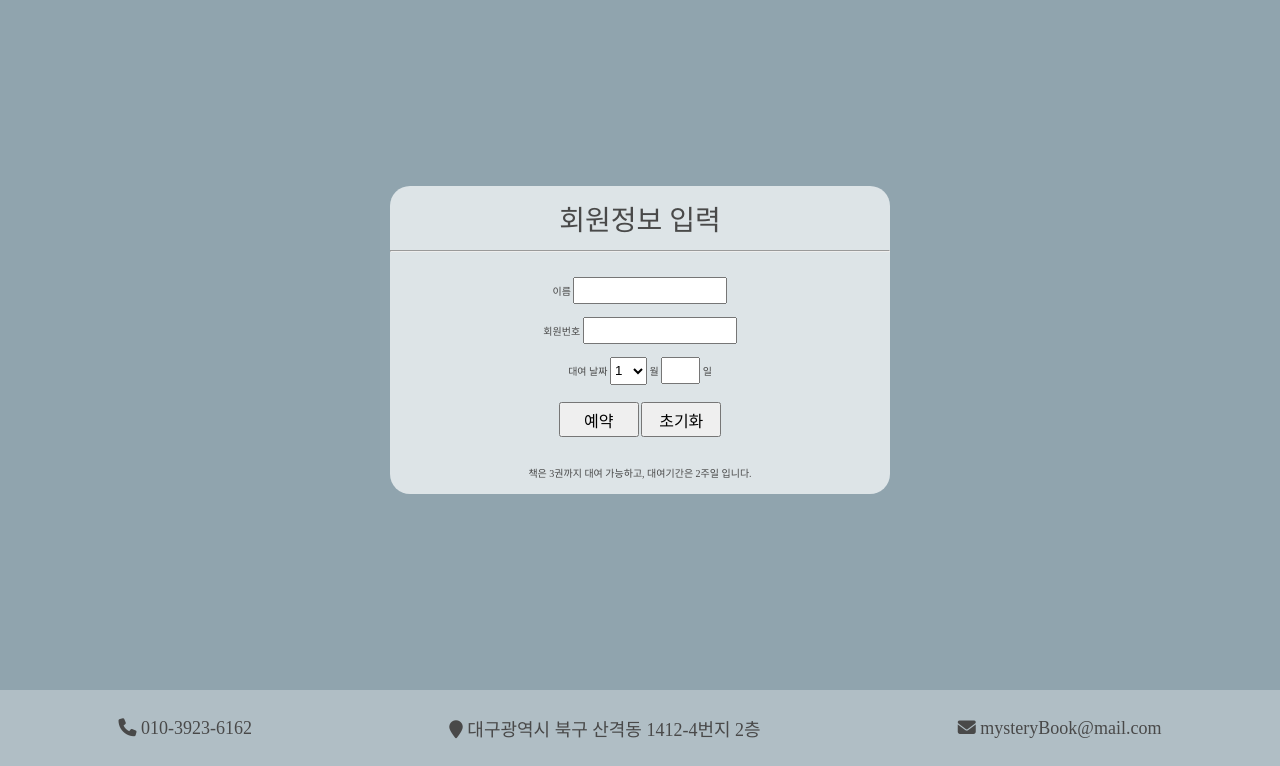
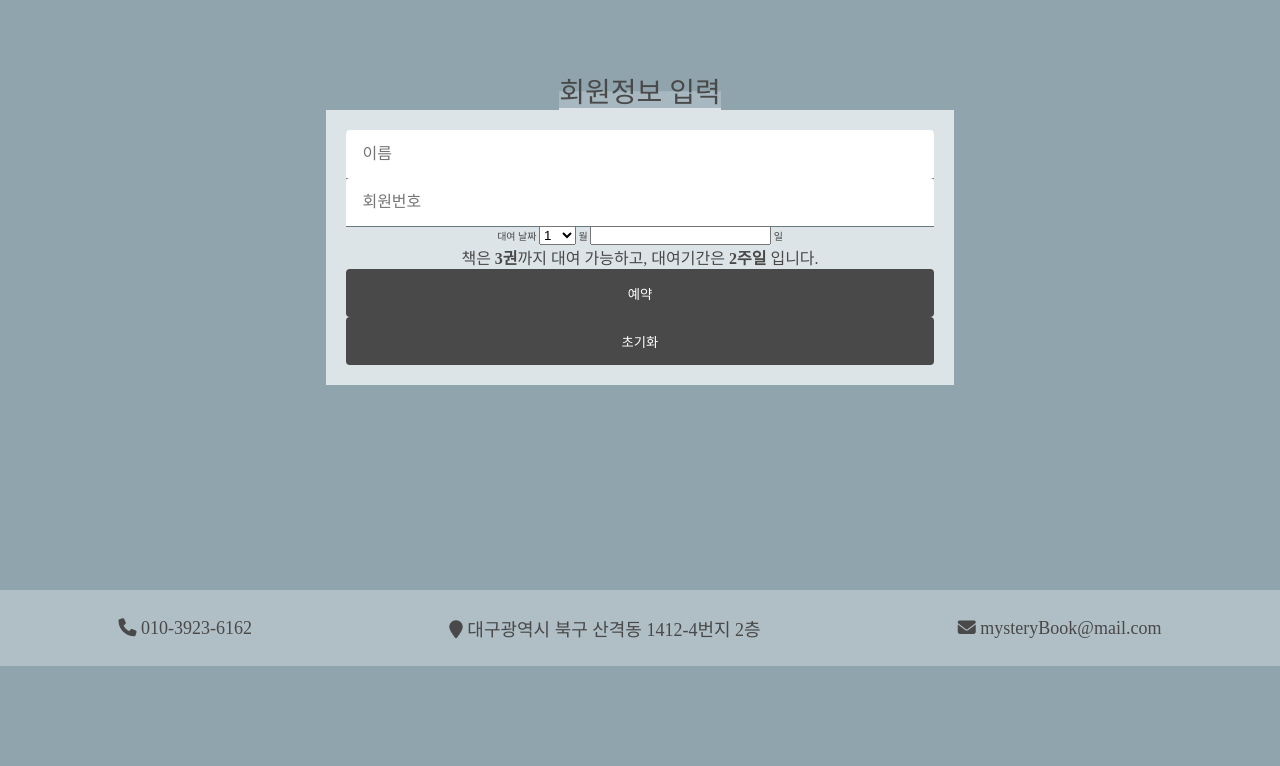
Before and after one commit to JoWonYeong/BookClub-website, a plain HTML site: page rentalBook.html in a window 1280 px wide. Shown: the part 172-938 px from the top of the page. After the commit the page ends 838 px from the top, so only its background shows below. Drawn offline with nearby package versions, Linux system fonts and the light colour scheme.

Commit message:
rentalBook  1차 수정

```diff
--- a/css/default.css
+++ b/css/default.css
@@ -9,7 +9,8 @@ html {
 }
 
 h1,
-h2 {
+h2,
+h3 {
   font-size: inherit;
   margin: 0;
   padding: 0;
@@ -103,12 +104,11 @@ h2 {
   position: absolute;
 }
 
-/* 1550px ~ */
+/* ================== Navbar media query ================== */
+
+/* 1500px ~ */
 /* .navbar 패딩 늘리기, .nav_menu li 패딩 늘리기 */
 @media (min-width: 1500px) {
-  .contents {
-    width: 60%;
-  }
   .navbar {
     padding: 7vh 6rem 0 6rem;
   }
@@ -117,7 +117,7 @@ h2 {
   }
 }
 
-/* 720px ~ 1000px*/
+/* 768px ~ 1200px*/
 /* .navbar 패딩 줄이기, .nav_menu li 패딩 줄이기 */
 @media (max-width: 1200px) {
   .navbar {
@@ -128,10 +128,11 @@ h2 {
   }
 }
 
-/* ~ 720px
+/* ================== Navbar & Footer media query ================== */
+/* ~ 768px
 /* navbar 세로정렬 */
 /* footer 세로정렬 */
-@media (max-width: 720px) {
+@media (max-width: 768px) {
   .top {
     height: 2vh;
   }
@@ -168,16 +169,17 @@ h2 {
   }
 }
 
-/* 1200px 이하면 contents의 width 줄여줌 */
-@media (max-width: 1200px) {
+/* ================== Contents media query ================== */
+
+/* contents 사이즈 수정 */
+/* 1500px 이상이면 전체의 60% */
+@media (min-width: 1500px) {
   .contents {
-    width: 85%;
+    width: 60%;
   }
 }
-
-/* 720px 이하면 section의 width 줄여줌 + 여러 marign, padding 수정*/
-/* 이미지 세로정렬 */
-@media (max-width: 720px) {
+/* 768px 미만이면 전체의 93% */
+@media (max-width: 768px) {
   .contents {
     width: 93%;
     margin-top: 60px;
--- a/css/rentalBook.css
+++ b/css/rentalBook.css
@@ -1,66 +1,87 @@
 .contents {
-    display: flex;
-    justify-content: center;
-    align-items: center;
-    padding: 50px;
-    flex-direction: column;
+  /* display: flex; */
+  /* justify-content: center; */
+  /* align-items: center; */
+  /* flex-direction: column;*/
 }
 
 .info {
   color: #494949;
-    width: 500px;
-    height: 300px;
-    display: flex;
-    justify-content: center;
-    flex-direction: column;
+  /* width: 500px; */
+  width: 70%;
+  min-width: 500px;
+  margin: auto;
+  /* height: 300px; */
+  /* display: flex; */
+  /* justify-content: center; */
+  /* flex-direction: column; */
 }
 
 .info_title {
-    background-color: #dde4e7;
+  /* background-color: #dde4e7; */
   font-size: 28px;
-    font-weight: 550;
-    padding-top: 12px;
-    padding-bottom: 12px;
+  /* padding-top: 12px;
+  padding-bottom: 12px; */
   text-align: center;
-    border-top-left-radius: 20px;
-    border-top-right-radius: 20px;
+  /* border-top-left-radius: 20px; */
+  /* border-top-right-radius: 20px; */
 }
+
+.line {
+  font-weight: 500;
+  box-shadow: inset 0 -0.6em rgba(221, 228, 231, 0.3);
+  border-bottom: 2px solid #dde4e7;
+}
+
+/* ================== form ================== */
 
 .info_set {
   background-color: #dde4e7;
   text-align: center;
-    padding-top: 20px;
-    line-height: 40px;
-    border-bottom-left-radius: 20px;
-    border-bottom-right-radius: 20px;
+  padding: 20px;
+  /* line-height: 40px; */
+  /* border-bottom-left-radius: 20px; */
+  /* border-bottom-right-radius: 20px; */
 }
 
-.set {
-    width: 150px;
-    height: 23px;
+.input-info {
+  width: 100%;
+  height: 48px;
+  /* margin-top: 8px; */
+  padding: 0 16px;
+  box-sizing: border-box;
+  border: none;
+  box-shadow: 0 1px 0 0 #677880;
+  transition: box-shadow 0.2s ease;
+  border-radius: 4px 4px 0 0;
+  font-size: 16px;
 }
 
-.setMonth {
-    height: 28px;
+.input-info:hover {
+  box-shadow: 0 2px 0 0 #62757f;
 }
 
-.setDate {
-    width: 35px;
-    height: 23px;
+.input-info:focus {
+  outline: none;
+  box-shadow: 0 0 0 2px #62757f;
+  border-radius: 4px;
 }
 
-.send {
-    text-align: center;
-    padding-top: 10px;
-    padding-bottom: 10px;
+.btn-black-submit {
+  width: 100%;
+  height: 48px;
+  background-color: #494949;
+  border: none;
+  color: white;
+  border-radius: 4px;
+  cursor: pointer;
 }
 
-.send input {
-    width: 80px;
-    height: 35px;
-    font-size: medium;
+.info_set > p {
+  font-size: 16px;
 }
 
+/* ================== rent ================== */
 .rent {
   display: none;
   background-color: #e2f1f8;
@@ -80,3 +101,11 @@
   height: 200px;
   margin: 5px 10px;
 }
+
+/* 768px 미만이면 login form 이 contents 꽉 채우게 */
+@media (max-width: 768px) {
+  .info {
+    min-width: 0;
+    width: 100%;
+  }
+}
--- a/js/rentalBook.js
+++ b/js/rentalBook.js
@@ -16,12 +16,12 @@ function clickEvent() {
   $('#submit2').click(function () {
     if (bookCount() > 3) {
       alert('책은 3권까지 대여 가능합니다.');
-        }
-        else if (bookCount() == 0) {
+    } else if (bookCount() == 0) {
       alert('책을 선택해 주세요.');
-        }
-        else {
-            alert(`${$name}(${$number})님 ${$month}월 ${$date}일에 대여 예약되었습니다.`);
+    } else {
+      alert(
+        `${$name}(${$number})님 ${$month}월 ${$date}일에 대여 예약되었습니다.`
+      );
       $('.rent').hide();
       $('.info').show();
     }
@@ -31,8 +31,8 @@ function clickEvent() {
 function info() {
   $name = $('input#setName').val();
   $number = $('input#setNumber').val();
-    $month = $('.setMonth option:selected').val();
-    $date = $('input.setDate').val();
+  $month = $('.select-month option:selected').val();
+  $date = $('input.input-date').val();
 }
 
 function bookCount() {
--- a/rentalBook.html
+++ b/rentalBook.html
@@ -32,10 +32,10 @@
     </h1>
     <ul class="nav_menu">
       <li>
-        <h2><a href="./introduceClub.html">모임소개</a></h2>
+        <a href="./introduceClub.html">모임소개</a>
       </li>
       <li>
-        <h2><a href="./bestBook.html">이달의 책</a></h2>
+        <a href="./bestBook.html">이달의 책</a>
       </li>
       <li id="thisPage">
         <h2><a href="./rentalBook.html">책 대여</a></h2>
@@ -45,14 +45,15 @@
 
   <div class="contents">
     <div class="info">
-      <div class="info_title">회원정보 입력</div>
-      <hr />
+      <h3 class="info_title"><strong class="line">회원정보 입력</strong>
+      </h3>
+
       <form class="info_set" action="">
-        <p>이름 <input type="text" class="set" id="setName" /></p>
-        <p>회원번호 <input type="text" class="set" id="setNumber" /></p>
-        <p>
-          대여 날짜
-          <select class="setMonth">
+        <input class="input-info" type="text" id="setName" placeholder="이름" />
+        <input class="input-info" type="number" id="setNumber" placeholder="회원번호" />
+        <div>
+          <span>대여 날짜</span>
+          <select class="select-month">
             <option value="1">1</option>
             <option value="2">2</option>
             <option value="3">3</option>
@@ -66,13 +67,13 @@
             <option value="11">11</option>
             <option value="12">12</option>
           </select>
-          월 <input type="text" class="setDate" /> 일
-        </p>
-        <div class="send">
-          <input type="button" value="예약" id="submit1" />
-          <input type="reset" value="초기화" />
+          <span>월</span>
+          <input type="number" class="input-date" />
+          <span>일</span>
         </div>
-        <div>책은 3권까지 대여 가능하고, 대여기간은 2주일 입니다.</div>
+        <p>책은 <strong>3권</strong>까지 대여 가능하고, 대여기간은 <strong>2주일</strong> 입니다.</p>
+        <button class="btn-black-submit" type="button" id="submit1">예약</button>
+        <button class="btn-black-submit" type="reset">초기화</button>
       </form>
     </div>
 
```
Also changed, not shown: css/introduceClub.css (+8 -12 lines). Lines whose indentation alone changed are shown as unchanged.
